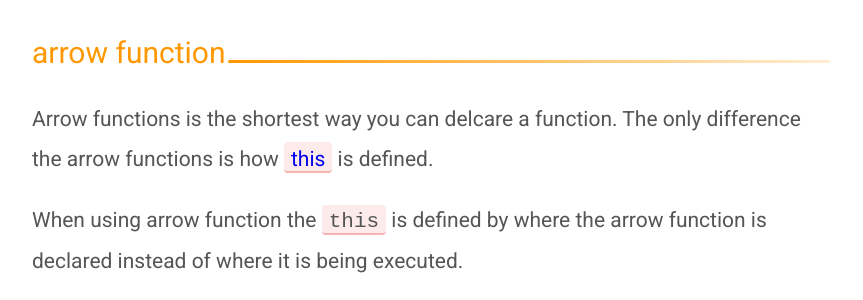
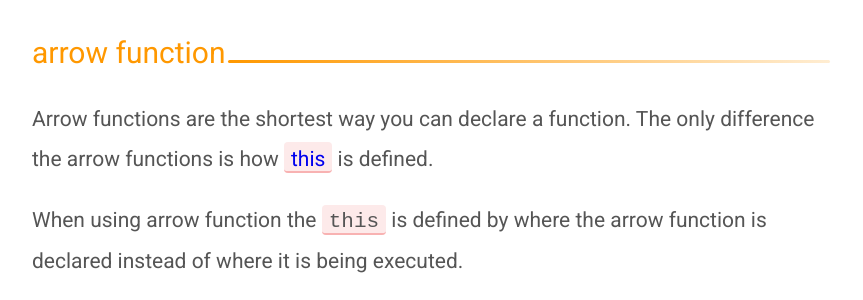
Before and after one commit to codinglead/codinglead.github.io, a Jekyll site: the page built from _posts/2020-03-16-function-declarations-in-javascript.md, in a window 1280 px wide and 900 px high, scrolled down 2153 px. Shown: the part 153-453 px from the top of the window, without its empty margins (208-1071 px from the left). Built offline with Jekyll 4.4.1, drawn with Linux system fonts in a browser that asks for light colours; comment, search, counter and statistics services are not loaded.

Commit message:
update spelling

```diff
--- a/_posts/2020-03-16-function-declarations-in-javascript.md
+++ b/_posts/2020-03-16-function-declarations-in-javascript.md
@@ -74,7 +74,7 @@ It is recommended to put a name when using functions as callbacks because if the
 
 ## arrow function
 
-Arrow functions is the shortest way you can delcare a function. The only difference the arrow functions is how <a href='/javascript/this-in-javascript' class="highlight__code">this</a> is defined.
+Arrow functions are the shortest way you can declare a function. The only difference the arrow functions is how <a href='/javascript/this-in-javascript' class="highlight__code">this</a> is defined.
 
 When using arrow function the <code class="highlight__code">this</code> is defined by where the arrow function is declared instead of where it is being executed.
 
```
